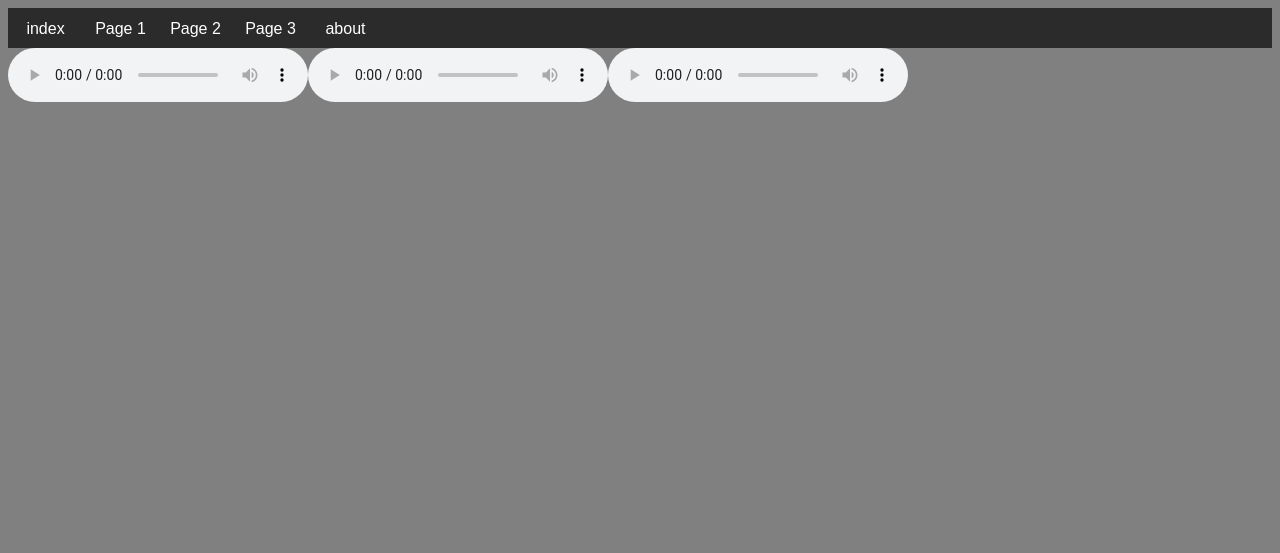
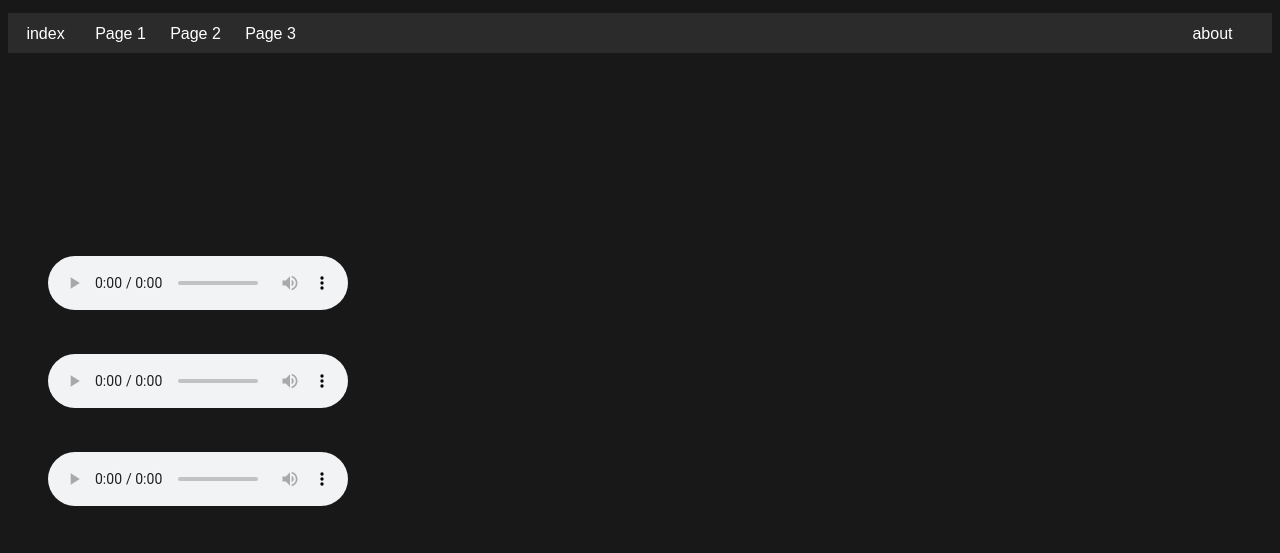
Before and after one commit to Turbidou/Turbidou, a plain HTML site: page Alexis Turbide/Pfi/page 1.html in a window 1280 px wide. Drawn offline with Linux system fonts and the light colour scheme.

Commit message:
basefini

```diff
--- a/Alexis Turbide/Pfi/page 1.html
+++ b/Alexis Turbide/Pfi/page 1.html
@@ -18,16 +18,18 @@
                 </a></li>
             <li class="menu"><a href="https://turbidou.github.io/Turbidou/Alexis%20Turbide/Pfi/page%203.html"> Page 3
                 </a></li>
-            <li class="menu"><a href="https://turbidou.github.io/Turbidou/Alexis%20Turbide/Pfi/about.html">about</a>
+            <li class="menu_about"><a href="https://turbidou.github.io/Turbidou/Alexis%20Turbide/Pfi/about.html">about</a>
             </li>
         </ul>
     </nav>
     <table>
         <tbody>
             <tr>
-                <audio controls src="Audio/Video game yeat type beat.mp3"></audio>
-                <audio controls src="Audio/Tavis Scott x Don Toliver Type Beat - Unlightened.mp3"></audio>
-                <audio controls src="Audio/Pvlace beat_2.mp3"></audio>
+                <ul>
+                    <li><audio controls src="Audio/Video game yeat type beat.mp3"></audio></li>
+                    <li><audio controls src="Audio/Tavis Scott x Don Toliver Type Beat - Unlightened.mp3"></audio></li>
+                    <li><audio controls src="Audio/Pvlace beat_2.mp3"></audio></li>
+                </ul>
             </tr>
         </tbody>
 
--- a/Alexis Turbide/Pfi/style.css
+++ b/Alexis Turbide/Pfi/style.css
@@ -1,9 +1,15 @@
+body {
+    color: rgb(255, 255, 255);
+    background-color: rgb(24, 24, 24);
+    font-family: Arial, Helvetica, sans-serif;
+}
 nav {
     position: sticky;
     width: 100%;
     height: 40px;
     background-color: rgb(43, 43, 43);
     margin: 0;
+    margin-top: 1%;
     text-align: center;
 }
 li a {
@@ -11,6 +17,9 @@ li a {
     color: white;
     text-align: center;
     text-decoration: none;
+}
+li audio{
+    margin-bottom: 40px;
 }
 nav ul {
     list-style-type: none;
@@ -25,23 +34,27 @@ nav li{
     padding: 0;
     margin: 0;
 }
+.menu_about{
+    position: fixed;
+    right: 30px;
+    color: black;
+}
 .menu {
     float: left;
     margin: 0;
 }
+
 .active {
-    background-color: #aa0404;
+    background-color: rgb(255 24 0);
 }
-body {
-    color: rgb(255, 255, 255);
-    background-color: grey;
-    font-family: Arial, Helvetica, sans-serif;
-}
+
 iframe{
     position: absolute;
-    top: 40%;
+    top: 20%;
     right: 15%;
     background-color: black;
+    border-radius: 30px;
+    border: 10px black;
 }
 .stylep3 {
     display: block;
@@ -55,6 +68,7 @@ iframe{
     text-align: center;
 }
 ul{
+    list-style-type: none;
     position: absolute;
     top: 30%;
 }
```
Also changed, not shown: Alexis Turbide/Pfi/about.html (+1 -1 lines), Alexis Turbide/Pfi/index.html (+1 -1 lines), Alexis Turbide/Pfi/page 2.html (+1 -3 lines), Alexis Turbide/Pfi/page 3.html (+1 -1 lines).
